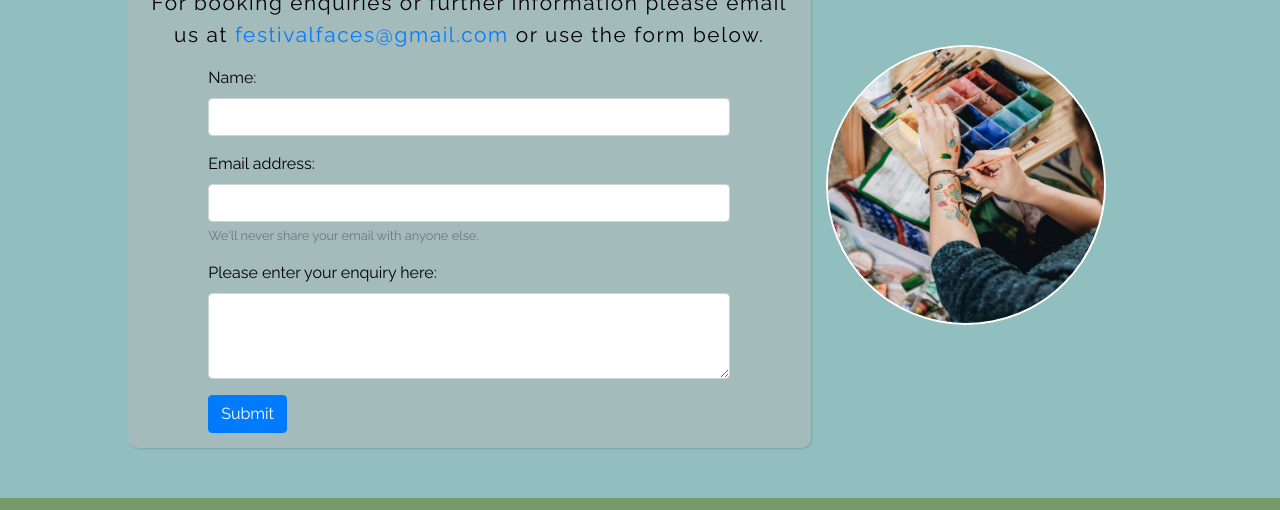
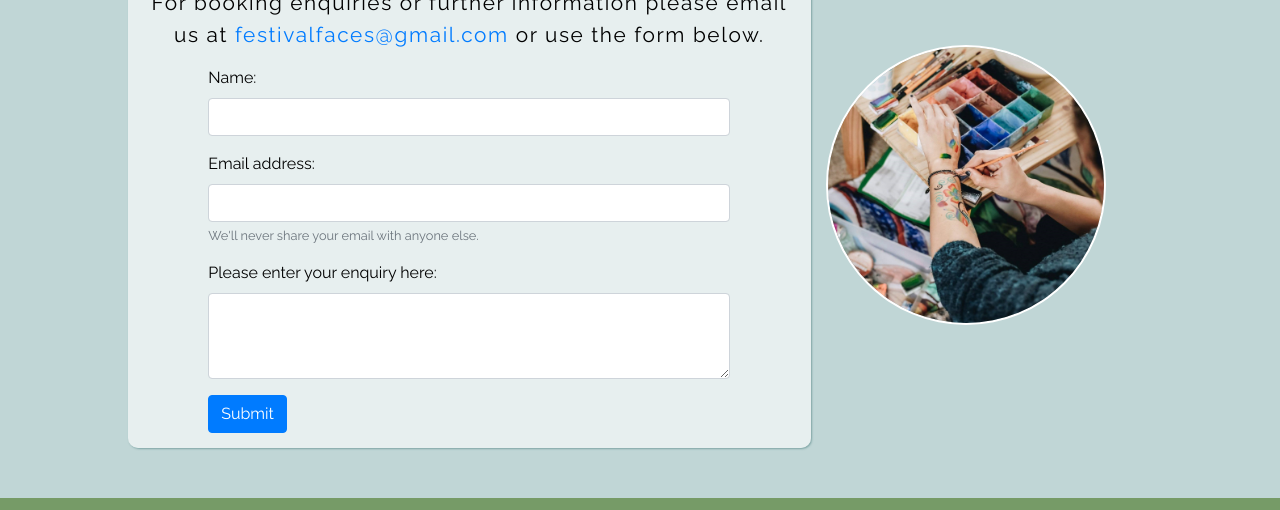
Before and after one commit to richardthorp/Festival-Faces, a plain HTML site: page contact.html in a window 1280 px wide. Shown: the part 213-723 px from the top of the page. Drawn offline with nearby package versions, Linux system fonts and the light colour scheme; a web font is replaced by a local one.

Commit message:
Changed bg colour of <body> and .contact-form

```diff
--- a/assets/css/style.css
+++ b/assets/css/style.css
@@ -1,6 +1,7 @@
 /*------------------------------------------------------General */
 body {
-    background-color: #91BFBF;
+    background-color: #c0d6d6
+;
     min-width: 275px;
     font-family: Raleway, Arial, sans-serif;
     color: #000;
@@ -199,7 +200,7 @@ nav span i {
     margin: 50px auto;
     box-shadow: 1px 1px 2px #7ea5a5;
     border-radius: 10px;
-    background-color: rgb(163, 187, 187);
+    background-color: #f8f9fab3;
 
 }
 .contact-form {
```
